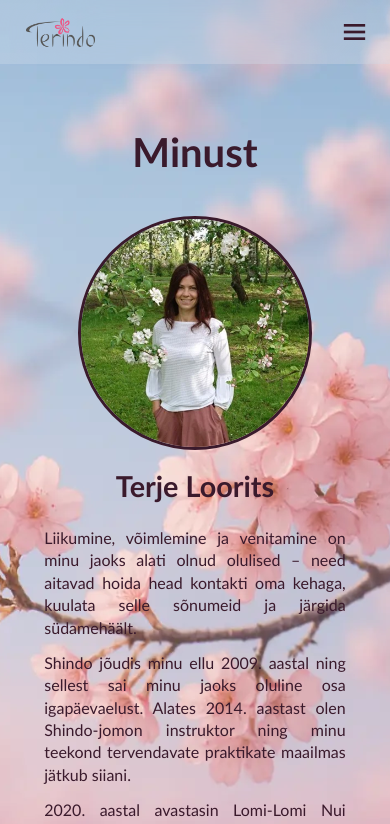
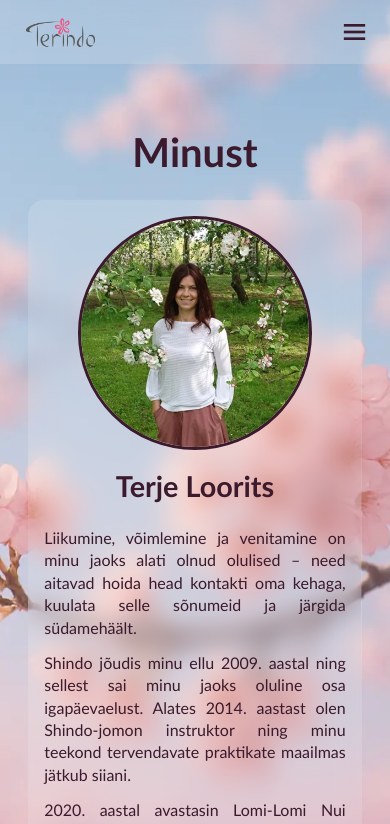
Before and after one commit to Oilivur/Shiatsu, a Vue app: page /minust in a window 390 px wide. Shown: the top 824 px of the page. Built offline with nearby package versions, Linux system fonts and the light colour scheme.

Commit message:
added blur behind text, google html, updated index

```diff
--- /dev/null
+++ b/googlef3cb26f7b8c2ecfa.html
@@ -0,0 +1 @@
+google-site-verification: googlef3cb26f7b8c2ecfa.html
--- a/index.html
+++ b/index.html
@@ -8,29 +8,40 @@
     <meta name="description" content="Terindo pakub Shindo massaaži ja rühmatunde, Ki-Shiatsu ja MER-teraapiat ning Lomi-Lomi Nui massaaži Tallinnas, Keilas ja Sakus.">
     <meta name="author" content="Terje Loorits">
 
-    <!-- Favicons -->
-    <link rel="icon" href="/favicon.ico">
-    <link rel="apple-touch-icon" sizes="180x180" href="/apple-touch-icon.png">
-    <link rel="icon" type="image/png" sizes="32x32" href="/favicon-32x32.png">
-    <link rel="icon" type="image/png" sizes="16x16" href="/favicon-16x16.png">
-    <link rel="manifest" href="/site.webmanifest">
+    <meta name="robots" content="index,follow">
+    <link rel="canonical" href="https://terindo.ee/">
+
+    <meta name="keywords" content="Shindo massaaž, Shindo rühmatund, Ki-Shiatsu, MER-teraapia, Lomi-Lomi Nui massaaž, massaaž Tallinnas, massaaž Keilas, massaaž Sakus, Terindo, Terje Loorits">
+
+    <meta name="theme-color" content="#fbd4e4">
+
+    <!-- Favicons (versioned to break cache) -->
+    <link rel="icon" href="/favicon.ico?v=2">
+    <link rel="apple-touch-icon" sizes="180x180" href="/apple-touch-icon.png?v=2">
+    <link rel="icon" type="image/png" sizes="32x32" href="/favicon-32x32.png?v=2">
+    <link rel="icon" type="image/png" sizes="16x16" href="/favicon-16x16.png?v=2">
+    <link rel="manifest" href="/site.webmanifest?v=2">
 
     <!-- Open Graph -->
+    <meta property="og:locale" content="et_EE">
     <meta property="og:title" content="Terindo – teraapiad ja massaažid">
-    <meta property="og:description" content="Shindo massaaž, rühmatunnid, Ki-Shiatsu, MER-teraapia ja Lomi-Lomi Nui massaaž Tallinnas, Sakus ja Keilas.">
-    <meta property="og:image" content="https://terindo.ee/terindo-og.png">
+    <meta property="og:description" content="Shindo massaaž ja rühmatunnid, Ki-Shiatsu, MER-teraapia ja Lomi-Lomi Nui massaaž Tallinnas, Keilas ja Sakus.">
+    <meta property="og:image" content="https://terindo.ee/terindo-og.png?v=2">
     <meta property="og:type" content="website">
     <meta property="og:url" content="https://terindo.ee/">
+
+    <meta name="twitter:card" content="summary_large_image">
 
     <script type="application/ld+json">
     {
       "@context": "https://schema.org",
       "@type": "MassageTherapist",
       "name": "Terindo",
-      "description": "Teraapiad ja massaažid Tallinnas, Keilas ja Sakus.",
-      "url": "https://terindo.ee",
+      "description": "Shindo massaaž ja teraapiad Tallinnas, Keilas ja Sakus.",
+      "url": "https://terindo.ee/",
       "telephone": "+3725122945",
       "email": "terje.loorits@gmail.com",
+      "image": "https://terindo.ee/terindo-og.png",
       "address": {
         "@type": "PostalAddress",
         "addressLocality": "Tallinn",
@@ -41,8 +52,7 @@
         { "@type": "Place", "name": "Tallinn" },
         { "@type": "Place", "name": "Keila" },
         { "@type": "Place", "name": "Saku" }
-      ],
-      "sameAs": []
+      ]
     }
     </script>
 </head>
--- a/src/assets/css/style.css
+++ b/src/assets/css/style.css
@@ -54,18 +54,15 @@ h1 {
 .content-box {
   max-width: 45rem;
   padding: 2rem;
-  border-radius: 0; /* Rectangular corners */
+  border-radius: 1.25rem;
   text-align: center;
   color: var(--color-text);
   position: relative;
-  box-shadow: none; /* Removed shadows */
-  backdrop-filter: none; /* No blur */
+
+  /* simplest: just make the box itself the glass */
+  background: rgba(255, 255, 255, 0.10);
+  backdrop-filter: blur(14px);
 }
-
-.content-box::before {
-  display: none; /* Remove radial gradient shadow */
-}
-
 
 .profile-pic {
   width: clamp(8rem, 30vw, 25rem);
@@ -214,8 +211,12 @@ nav a.active {
   }
 
   .content-box {
-    max-width: 95%; /* Prevents oversized text boxes */
+    max-width: 95%;
     padding: 1rem;
+    border-radius: 1rem;
+
+    background: rgba(255, 255, 255, 0.14);
+    backdrop-filter: blur(12px);
   }
 
   .content-box p {
--- a/src/views/Hinnakiri.vue
+++ b/src/views/Hinnakiri.vue
@@ -41,7 +41,7 @@
 .price-list li {
   display: flex;
   justify-content: space-between;
-  align-items: flex-start; /* ✅ align items at the top */
+  align-items: flex-start;
   gap: 2rem;
   padding: 0.75rem 0;
   border-bottom: 1px solid rgba(255, 235, 205, 0.4);
@@ -55,7 +55,7 @@
 }
 
 .price-list li span:last-child {
-  min-width: 3.5rem; /* ✅ reserve space for price */
+  min-width: 3.5rem;
   text-align: right;
 }
 
--- a/src/views/Home.vue
+++ b/src/views/Home.vue
@@ -1,6 +1,5 @@
 <template>
   <main>
-    <!-- Standalone Welcome Header -->
     <h1>Tere tulemast!</h1>
 
     <div class="content-box">
--- a/src/views/Kontakt.vue
+++ b/src/views/Kontakt.vue
@@ -36,7 +36,7 @@
 
 .kontakt-row {
   display: flex;
-  flex-direction: column; /* Stack vertically */
+  flex-direction: column;
   align-items: flex-start;
   font-size: 1.1rem;
   gap: 0.3rem;
--- a/src/views/Termas.vue
+++ b/src/views/Termas.vue
@@ -57,7 +57,7 @@
 
         <p>
           Seanss on äärmiselt lõõgastav, mis on ka üheks eesmärgiks. Raviv mõju algab terapeudi esimesest puudutusest.
-          Edasi töödeldakse pea-, kaela, selja ning lõpuks käte ja jalgade meridiaanidega.
+          Edasi toimetame pea-, kaela, selja ning lõpuks käte ja jalgade meridiaanidega.
           Shiatsu teraapiat tehakse läbi riiete, seetõttu peaks riietus olema kerge ja mugav. Massaažilauda ja õlisid ei kasutata.
         </p>
 
@@ -112,7 +112,7 @@
 <style scoped>
 .content-box {
   position: relative;
-  padding-bottom: 4rem; /* ✅ Makes space for price-link */
+  padding-bottom: 4rem;
 }
 
 
```
